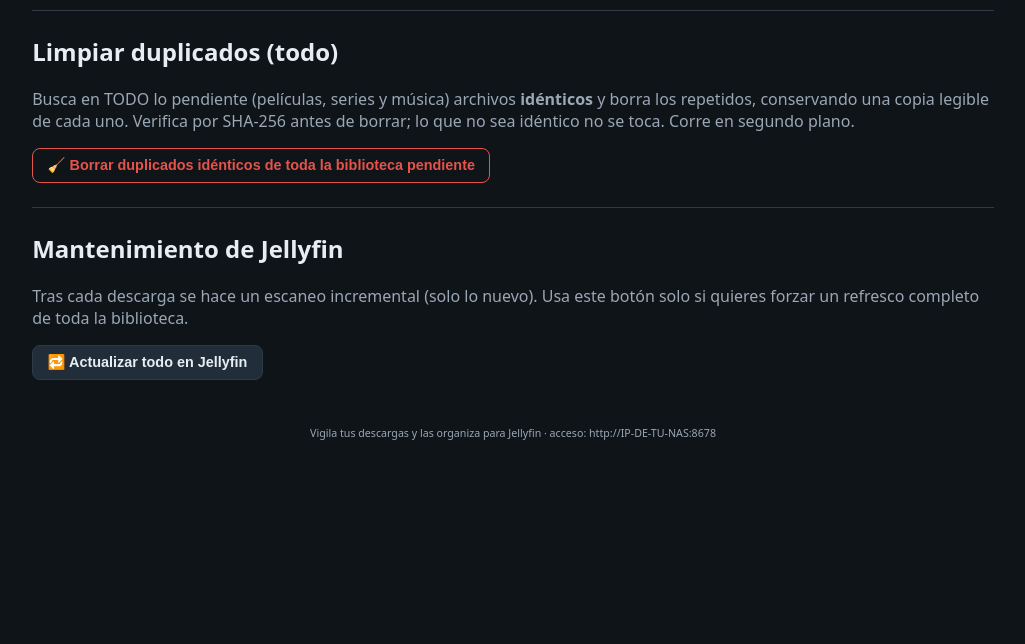
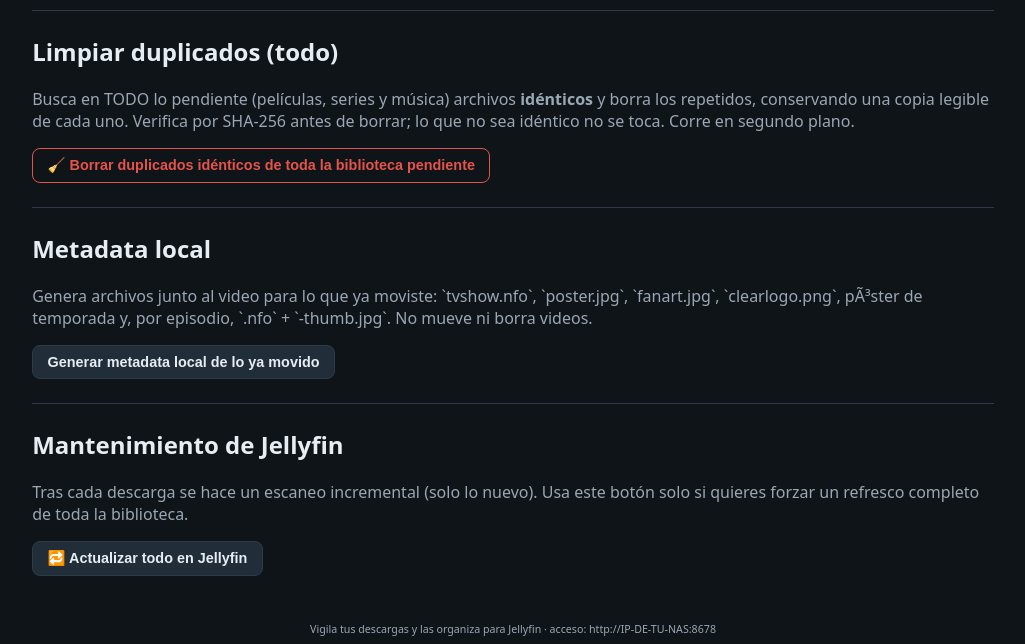
Before and after one commit to RonMarty2/NAS, a FastAPI app: page /settings in a window 1280 px wide. Shown: the part 1842-2486 px from the top of the page, without its empty margins (127-1152 px from the left). Before the commit the page ends 2282 px from the top, so only its background shows below. Run offline with FastAPI, Linux system fonts and the light colour scheme; data comes from the database, SQL or seed files in the repository; data that the repository does not hold is empty.

Commit message:
Agrega metadata y miniaturas por episodio

```diff
--- a/app/main.py
+++ b/app/main.py
@@ -33,6 +33,8 @@ DELETE_DUP_STATUS_KEY = "delete_dup_status"
 DELETE_DUP_LOCK = threading.Lock()
 SCAN_STATUS_KEY = "scan_status"
 SCAN_LOCK = threading.Lock()
+LOCAL_METADATA_STATUS_KEY = "local_metadata_status"
+LOCAL_METADATA_LOCK = threading.Lock()
 
 
 @app.on_event("startup")
@@ -42,6 +44,7 @@ def _startup():
     _set_dedup_state({})
     _set_delete_dup_state({})
     _recover_scan_state()
+    _recover_local_metadata_state()
     watcher.start_background()
 
 
@@ -221,9 +224,12 @@ def _recover_scan_state():
 
 def _base_context():
     scan_notice = _scan_notice()
+    local_metadata_notice = _local_metadata_notice()
     return {
         "scan_notice": scan_notice,
         "scan_running": bool(scan_notice.get("running")),
+        "local_metadata_notice": local_metadata_notice,
+        "local_metadata_running": bool(local_metadata_notice.get("running")),
     }
 
 
@@ -270,6 +276,109 @@ def _start_scan_job():
                 "message": f"No se pudo completar el escaneo: {exc}",
                 "error": str(exc),
             })
+
+    threading.Thread(target=worker, daemon=True).start()
+    return True
+
+
+def _local_metadata_state():
+    raw = db.get_setting(LOCAL_METADATA_STATUS_KEY, "")
+    if not raw:
+        return {}
+    try:
+        state = json.loads(raw)
+    except Exception:
+        return {}
+    return state if isinstance(state, dict) else {}
+
+
+def _local_metadata_notice():
+    state = _local_metadata_state()
+    if not state:
+        return {"visible": False, "running": False}
+    running = bool(state.get("running"))
+    state["running"] = running
+    state["visible"] = running or bool(state.get("message"))
+    state.setdefault("message", "")
+    state.setdefault("done", 0)
+    state.setdefault("total", 0)
+    state.setdefault("errors", 0)
+    state.setdefault("current", "")
+    return state
+
+
+def _set_local_metadata_state(state):
+    db.set_setting(LOCAL_METADATA_STATUS_KEY, json.dumps(state or {}, ensure_ascii=False))
+
+
+def _recover_local_metadata_state():
+    state = _local_metadata_state()
+    if state.get("running"):
+        state.update({
+            "running": False,
+            "finished_at": _now(),
+            "message": "La generacion anterior de metadata local se interrumpio al reiniciar la app.",
+        })
+        _set_local_metadata_state(state)
+
+
+def _start_local_metadata_job():
+    started_at = _now()
+    with LOCAL_METADATA_LOCK:
+        current = _local_metadata_state()
+        if current.get("running"):
+            return False
+        items = [
+            it for it in db.list_items(status="done")
+            if it["media_type"] in ("movie", "series") and it["dest_path"]
+        ]
+        state = {
+            "running": True,
+            "started_at": started_at,
+            "message": "Generando .nfo, posters y miniaturas locales para lo ya movido...",
+            "done": 0,
+            "total": len(items),
+            "errors": 0,
+            "current": "",
+        }
+        _set_local_metadata_state(state)
+
+    def worker():
+        done = 0
+        errors = 0
+        for item in items:
+            current = item["dest_path"] or item["filename"]
+            try:
+                if item["dest_path"] and os.path.exists(item["dest_path"]):
+                    organizer.write_metadata(item, item["dest_path"])
+                else:
+                    errors += 1
+            except Exception:
+                errors += 1
+            done += 1
+            _set_local_metadata_state({
+                "running": True,
+                "started_at": started_at,
+                "message": "Generando metadata local...",
+                "done": done,
+                "total": len(items),
+                "errors": errors,
+                "current": current,
+            })
+
+        _set_local_metadata_state({
+            "running": False,
+            "started_at": started_at,
+            "finished_at": _now(),
+            "message": (
+                f"Metadata local terminada: {done - errors} archivo(s) procesado(s), "
+                f"{errors} con problema."
+            ),
+            "done": done,
+            "total": len(items),
+            "errors": errors,
+            "current": "",
+        })
 
     threading.Thread(target=worker, daemon=True).start()
     return True
@@ -690,6 +799,16 @@ def dedup_all():
         status_code=303)
 
 
+@app.post("/metadata/regenerate-local")
+def regenerate_local_metadata():
+    """Genera .nfo e imagenes locales para archivos ya movidos."""
+    _start_local_metadata_job()
+    return RedirectResponse(
+        "/settings?msg=" + quote("Generando metadata local en segundo plano."),
+        status_code=303,
+    )
+
+
 @app.post("/item/{item_id}/skip")
 def skip(item_id: int):
     item = db.get_item(item_id)
--- a/app/metadata/tmdb.py
+++ b/app/metadata/tmdb.py
@@ -146,3 +146,36 @@ def season_assets(tmdb_id, season_number):
     except requests.RequestException:
         return {}
     return {"poster": _pick_image(data.get("posters"), (lang, "es", "en", None))}
+
+
+def episode_metadata(tmdb_id, season_number, episode_number):
+    """Devuelve metadata y miniatura de un episodio concreto de TMDB."""
+    if not configured() or not tmdb_id:
+        return {}
+    try:
+        season = int(season_number)
+    except (TypeError, ValueError):
+        season = 1
+    try:
+        episode = int(episode_number)
+    except (TypeError, ValueError):
+        episode = 1
+    params = {"api_key": _key(), "language": _lang()}
+    try:
+        r = requests.get(
+            f"{BASE}/tv/{tmdb_id}/season/{season}/episode/{episode}",
+            params=params,
+            timeout=8,
+        )
+        r.raise_for_status()
+        data = r.json()
+    except requests.RequestException:
+        return {}
+    return {
+        "tmdb_id": data.get("id"),
+        "title": data.get("name") or "",
+        "overview": data.get("overview") or "",
+        "aired": data.get("air_date") or "",
+        "runtime": data.get("runtime"),
+        "still_url": _image_url(data.get("still_path")),
+    }
--- a/app/templates/base.html
+++ b/app/templates/base.html
@@ -4,7 +4,7 @@
   <meta charset="utf-8">
   <meta name="viewport" content="width=device-width, initial-scale=1">
   <title>NAS Organizer</title>
-  {% if has_processing or dedup_running or delete_dup_running or scan_running %}<meta http-equiv="refresh" content="6">{% endif %}
+  {% if has_processing or dedup_running or delete_dup_running or scan_running or local_metadata_running %}<meta http-equiv="refresh" content="6">{% endif %}
   <link rel="stylesheet" href="/static/style.css">
   {# ---- PWA: instalable como app con icono propio ---- #}
   <link rel="manifest" href="/static/manifest.webmanifest">
@@ -40,6 +40,22 @@
         <span>{{ scan_notice.message }}</span>
         {% if scan_notice.running %}
           <small>La pagina se actualiza sola mientras revisa descargas estables.</small>
+        {% endif %}
+      </div>
+    {% endif %}
+    {% if local_metadata_notice and local_metadata_notice.visible %}
+      <div class="scan-banner {{ 'running' if local_metadata_notice.running else 'done' }}">
+        <strong>{% if local_metadata_notice.running %}Generando metadata local{% else %}Metadata local terminada{% endif %}</strong>
+        <span>{{ local_metadata_notice.message }}</span>
+        {% if local_metadata_notice.total %}
+          <progress class="dedup-progress" value="{{ local_metadata_notice.done or 0 }}" max="{{ local_metadata_notice.total }}"></progress>
+          <small>Avance: {{ local_metadata_notice.done or 0 }}/{{ local_metadata_notice.total }}</small>
+        {% endif %}
+        {% if local_metadata_notice.errors %}
+          <small class="dedup-error">Con problemas: {{ local_metadata_notice.errors }}</small>
+        {% endif %}
+        {% if local_metadata_notice.current %}
+          <small>{{ local_metadata_notice.current }}</small>
         {% endif %}
       </div>
     {% endif %}
--- a/app/templates/settings.html
+++ b/app/templates/settings.html
@@ -113,6 +113,16 @@
   </form>
 
   <hr>
+  <h2>Metadata local</h2>
+  <p class="meta">Genera archivos junto al video para lo que ya moviste: `tvshow.nfo`,
+    `poster.jpg`, `fanart.jpg`, `clearlogo.png`, pÃ³ster de temporada y, por episodio,
+    `.nfo` + `-thumb.jpg`. No mueve ni borra videos.</p>
+  <form method="post" action="/metadata/regenerate-local"
+        onsubmit="return confirmAndMarkSubmit(this, 'Se revisarÃ¡ el historial y se crearÃ¡ metadata local faltante. Puede tardar varios minutos. Â¿Continuar?', 'Generando...');">
+    <button class="btn btn-secondary" type="submit" {% if local_metadata_notice.running %}disabled{% endif %}>Generar metadata local de lo ya movido</button>
+  </form>
+
+  <hr>
   <h2>Mantenimiento de Jellyfin</h2>
   <p class="meta">Tras cada descarga se hace un escaneo incremental (solo lo nuevo).
     Usa este botón solo si quieres forzar un refresco completo de toda la biblioteca.</p>
```
Also changed, not shown: BITACORA.md (+11 -0 lines), app/organizer.py (+50 -0 lines).
